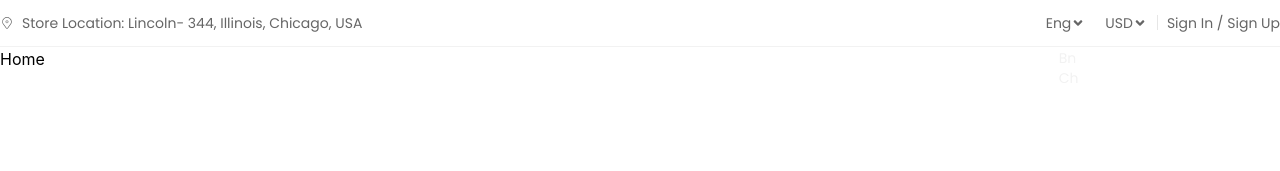
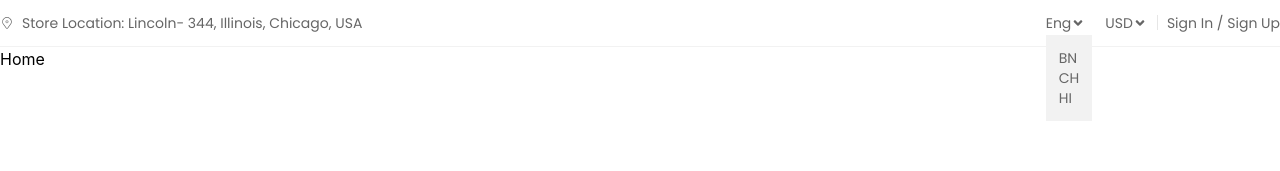
Before and after one commit to sagorcraft/Ecobazar, a React (Vite) app: page / in a window 1280 px wide. Both pictures are taken after a click on the element "Eng". Shown: the top 171 px of the page. Built offline with nearby package versions, Linux system fonts and the light colour scheme.

Commit message:
color change

```diff
--- a/src/components/TopBar.jsx
+++ b/src/components/TopBar.jsx
@@ -23,10 +23,11 @@ const TopBar = () => {
           </div>
           <div className='flex gap-x-5'>
             <div className='flex items-center' onClick={handleClickLanDrop}>Eng <FaAngleDown /></div>
-            <div className='absolute top-[35px] text-gry p-3.25 hidden' ref={dropRefLan}>
+            <div className='absolute top-[35px] bg-gry p-3.25 hidden' ref={dropRefLan}>
               <ul>
-                <li>Bn</li>
-                <li>Ch</li>
+                <li>BN</li>
+                <li>CH</li>
+                <li>HI</li>
               </ul>
             </div>
             <div className='flex items-center'>USD <FaAngleDown /></div>
```
